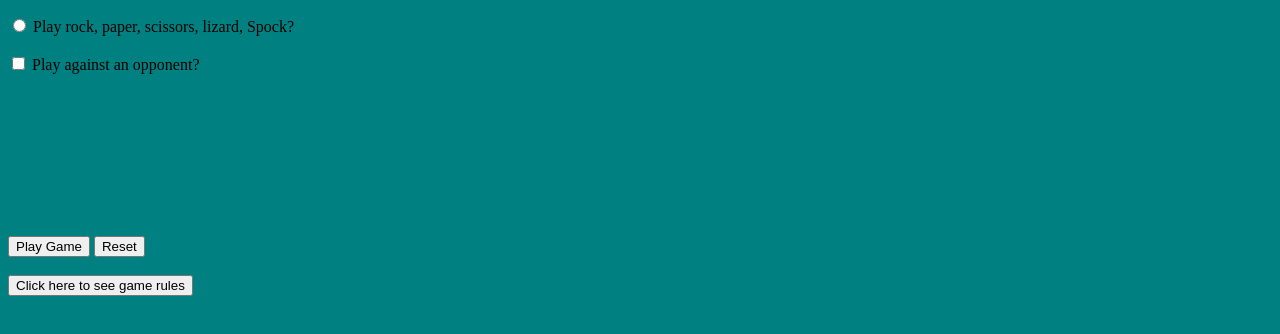
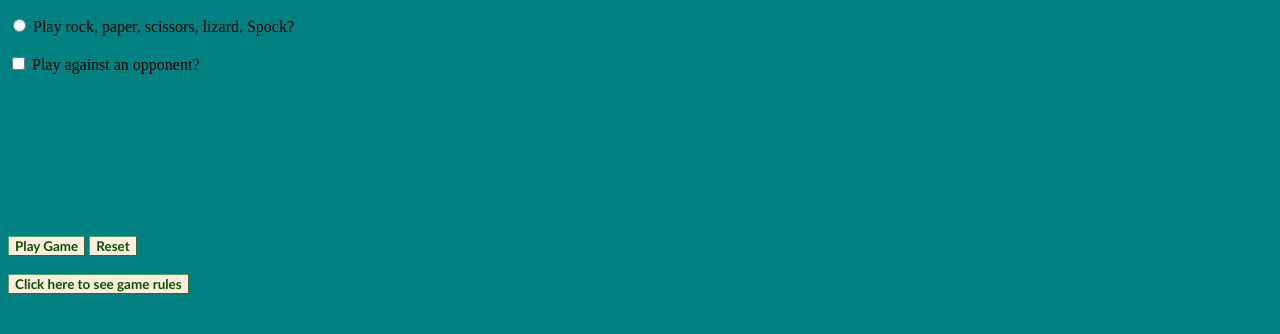
Before and after one commit to comp426-2023-spring/e02-salfra987, a website: page public/index.html in a window 1280 px wide. Shown: the part 184-518 px from the top of the page. Drawn offline with nearby package versions, Linux system fonts and the light colour scheme.

Commit message:
Three buttons at bottom look different

```diff
--- a/public/styles.css
+++ b/public/styles.css
@@ -12,7 +12,7 @@ h1 {
 }
 
 
-input[type="button"] {
+button[type="button"] {
     color:#050;
     font: bold 84% 'trebuchet ms',helvetica,sans-serif;
     background-color:#fed;
```
